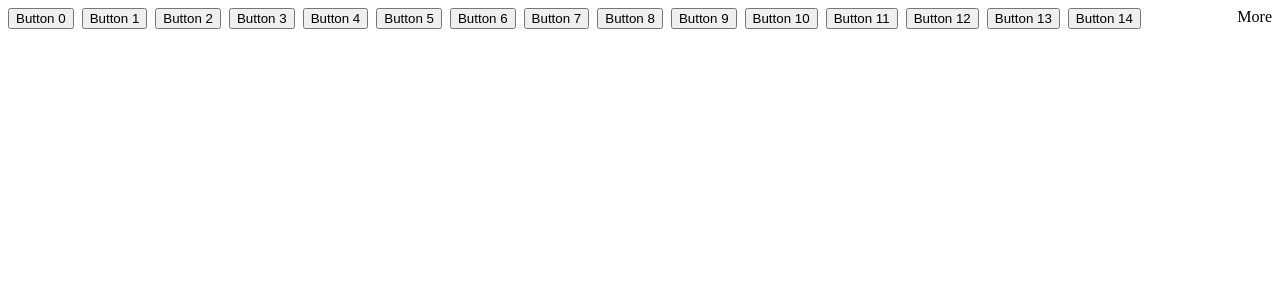
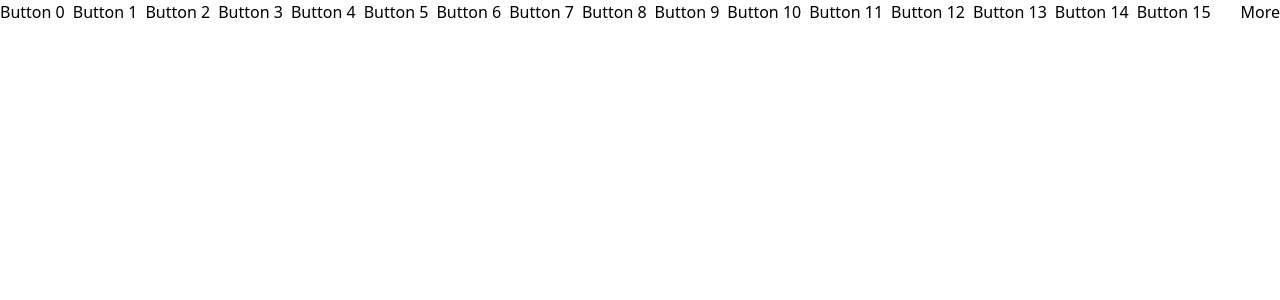
Before and after one commit to nqdd/angular-toolbar, an Angular app: page / in a window 1280 px wide. Shown: the top 300 px of the page. Built offline with nearby package versions, Linux system fonts and the light colour scheme.

Commit message:
chore: add tailwind

```diff
--- a/package.json
+++ b/package.json
@@ -34,7 +34,10 @@
     "@types/node": "^12.11.1",
     "@typescript-eslint/eslint-plugin": "5.27.1",
     "@typescript-eslint/parser": "5.27.1",
+    "autoprefixer": "^10.4.16",
     "eslint": "^8.17.0",
+    "postcss": "^8.4.32",
+    "tailwindcss": "^3.3.5",
     "typescript": "~4.6.2"
   }
 }
--- a/src/app/app.component.ts
+++ b/src/app/app.component.ts
@@ -3,6 +3,7 @@ import { Component } from '@angular/core';
 @Component({
   selector: 'app-root',
   template: `
+    <div class="flex items-center justify-items-center">
       <app-toolbar [elementGap]="8">
         <ng-container *ngFor="let _ of [].constructor(100); let idx = index">
           <ng-template appToolbarItemTemplate>
@@ -11,6 +12,7 @@ import { Component } from '@angular/core';
         </ng-container>
         <ng-template appToolbarCollapseButtonTemplate>More</ng-template>
       </app-toolbar>
+    </div>
   `,
   styles: [],
 })
--- a/src/styles.scss
+++ b/src/styles.scss
@@ -1,4 +1,8 @@
 /* You can add global styles to this file, and also import other style files */
+@tailwind base;
+@tailwind components;
+@tailwind utilities;
+
 button {
   width: max-content;
 }
--- /dev/null
+++ b/tailwind.config.js
@@ -0,0 +1,10 @@
+/** @type {import('tailwindcss').Config} */
+module.exports = {
+  content: [
+    "./src/**/*.{html,ts}",
+  ],
+  theme: {
+    extend: {},
+  },
+  plugins: [],
+}
```
Also changed, not shown: 1 other file (tests, documents, lock files or other folders). Lines whose indentation alone changed are shown as unchanged.
